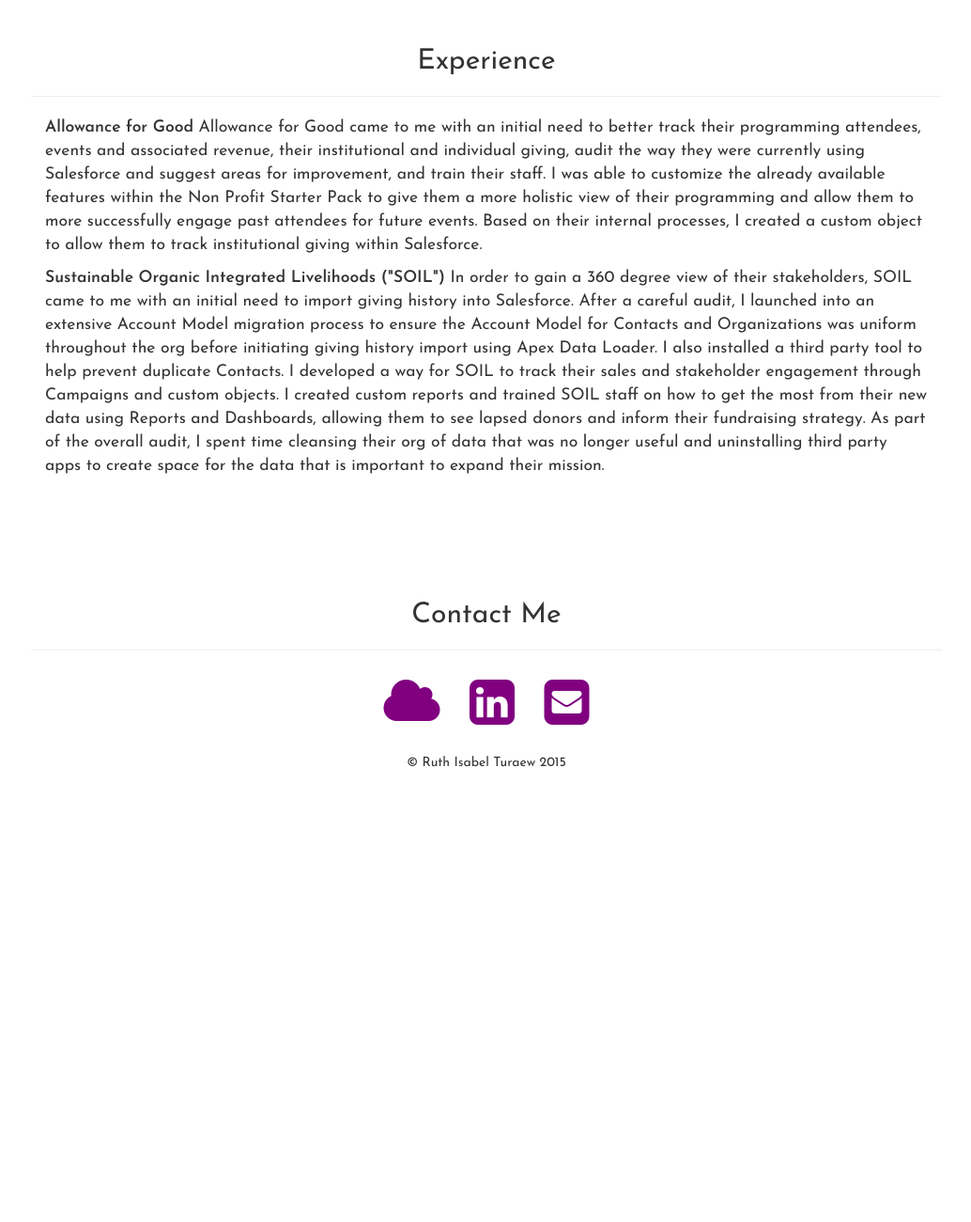
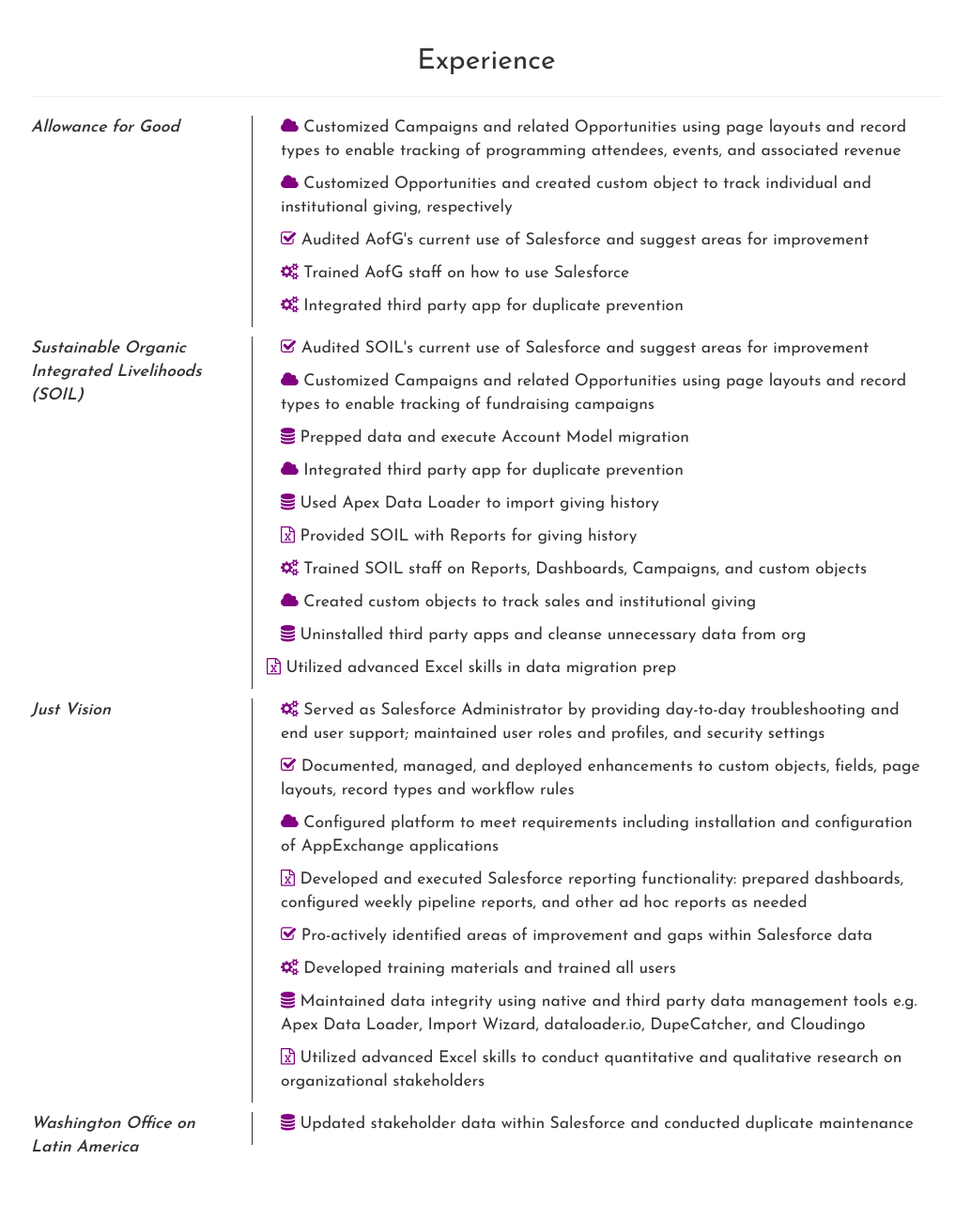
Before and after one commit to PaulTuraew/RITuraew, a website: page index.html in a window 1280 px wide. Shown: the part 1540-2840 px from the top of the page at 94% size, without its empty margins (122-1156 px from the left). Before the commit the page ends 2382 px from the top, so only its background shows below. Drawn offline with nearby package versions, Linux system fonts and the light colour scheme.

Commit message:
updated styling and experience

```diff
--- a/css/custom.css
+++ b/css/custom.css
@@ -109,6 +109,16 @@
   padding: 100px 0 0 0;
 }
 
+.bold-exp{
+  font-weight: bold;
+  font-style: italic;
+}
+
+.border-left{
+  border-left: 1px solid;
+  margin-bottom: 10px;
+}
+
 #contact{
   font-family: 'Josefin Sans', sans-serif;
   font-weight: 400;
--- a/index.html
+++ b/index.html
@@ -79,10 +79,79 @@
     <div class="col-lg-10 col-lg-offset-1">
       <h2 style="text-align:center;">Experience</h2>
       <hr>
-      <p class="copy"><b>Allowance for Good</b>
-        Allowance for Good came to me with an initial need to better track their programming attendees, events and associated revenue, their institutional and individual giving, audit the way they were currently using Salesforce and suggest areas for improvement, and train their staff. I was able to customize the already available features within the Non Profit Starter Pack to give them a more holistic view of their programming and allow them to more successfully engage past attendees for future events. Based on their internal processes, I created a custom object to allow them to track institutional giving within Salesforce.</p>
-        <p class="copy"><b>Sustainable Organic Integrated Livelihoods ("SOIL")</b>
-          In order to gain a 360 degree view of their stakeholders, SOIL came to me with an initial need to import giving history into Salesforce. After a careful audit, I launched into an extensive Account Model migration process to ensure the Account Model for Contacts and Organizations was uniform throughout the org before initiating giving history import using Apex Data Loader.  I also installed a third party tool to help prevent duplicate Contacts. I developed a way for SOIL to track their sales and stakeholder engagement through Campaigns and custom objects. I created custom reports and trained SOIL staff on how to get the most from their new data using Reports and Dashboards, allowing them to see lapsed donors and inform their fundraising strategy. As part of the overall audit, I spent time cleansing their org of data that was no longer useful and uninstalling third party apps to create space for the data that is important to expand their mission.</p>
+      <div class="row">
+        <div class="col-md-3">
+          <p class="bold-exp">Allowance for Good</p>
+        </div>
+        <div class="col-md-9 border-left">
+          <p class="copy"><i class="fa fa-cloud"></i> Customized Campaigns and related Opportunities using page layouts and record types to enable tracking of programming attendees, events, and associated revenue</p>
+
+          <p class="copy"><i class="fa fa-cloud"></i> Customized Opportunities and created custom object to track individual and institutional giving, respectively</p>
+
+          <p class="copy"><i class="fa fa-check-square-o"></i> Audited AofG's current use of Salesforce and suggest areas for improvement</p>
+
+            <p class="copy"><i class="fa fa-cogs"></i> Trained AofG staff on how to use Salesforce</p>
+
+            <p class="copy"><i class="fa fa-cogs"></i> Integrated third party app for duplicate prevention</p>
+          </div>
+        </div> <!--ends inner row-->
+        <div class="row">
+          <div class="col-md-3">
+            <p class="bold-exp">Sustainable Organic Integrated Livelihoods (SOIL)</p>
+          </div>
+          <div class="col-md-9 border-left">
+            <p class="copy"><i class="fa fa-check-square-o"></i> Audited SOIL's current use of Salesforce and suggest areas for improvement</p>
+
+              <p class="copy"><i class="fa fa-cloud"></i> Customized Campaigns and related Opportunities using page layouts and record types to enable tracking of fundraising campaigns</p>
+
+              <p class="copy"><i class="fa fa-database"></i> Prepped data and execute Account Model migration</p>
+
+              <p class="copy"><i class="fa fa-cloud"></i> Integrated third party app for duplicate prevention</p>
+
+              <p class="copy"><i class="fa fa-database"></i> Used Apex Data Loader to import giving history</p>
+
+              <p class="copy"><i class="fa fa-file-excel-o"></i> Provided SOIL with Reports for giving history</p>
+
+              <p class="copy"><i class="fa fa-cogs"></i> Trained SOIL staff on Reports, Dashboards, Campaigns, and custom objects</p>
+
+              <p class="copy"><i class="fa fa-cloud"></i> Created custom objects to track sales and institutional giving</p>
+
+              <p class="copy"><i class="fa fa-database"></i> Uninstalled third party apps and cleanse unnecessary data from org</p>
+
+              <p><i class="fa fa-file-excel-o"></i> Utilized advanced Excel skills in data migration prep</p>
+            </div>
+          </div> <!--ends inner row-->
+          <div class="row">
+            <div class="col-md-3">
+              <p class="bold-exp">Just Vision</p>
+            </div>
+            <div class="col-md-9 border-left">
+              <p class="copy"><i class="fa fa-cogs"></i> Served as Salesforce Administrator by providing day-to-day troubleshooting and end user support; maintained user roles and profiles, and security settings</p>
+
+              <p class="copy"><i class="fa fa-check-square-o"></i> Documented, managed, and deployed enhancements to custom objects, fields, page layouts, record types and workflow rules</p>
+
+              <p class="copy"><i class="fa fa-cloud"></i> Configured platform to meet requirements including installation and configuration of AppExchange applications</p>
+
+              <p class="copy"><i class="fa fa-file-excel-o"></i> Developed and executed Salesforce reporting functionality: prepared dashboards, configured weekly pipeline reports, and other ad hoc reports as needed</p>
+
+              <p class="copy"><i class="fa fa-check-square-o"></i> Pro-actively identified areas of improvement and gaps within Salesforce data</p>
+
+              <p class="copy"><i class="fa fa-cogs"></i> Developed training materials and trained all users</p>
+
+              <p class="copy"><i class="fa fa-database"></i> Maintained data integrity using native and third party data management tools e.g. Apex Data Loader, Import Wizard, dataloader.io, DupeCatcher, and Cloudingo</p>
+
+              <p class="copy"><i class="fa fa-file-excel-o"></i> Utilized advanced Excel skills to conduct quantitative and qualitative research on organizational stakeholders
+              </p>
+            </div>
+          </div> <!--ends inner row-->
+          <div class="row">
+            <div class="col-md-3">
+              <p class="bold-exp">Washington Office on Latin America</p>
+            </div>
+            <div class="col-md-9 border-left">
+              <p class="copy"><i class="fa fa-database"></i> Updated stakeholder data within Salesforce and conducted duplicate maintenance</p>
+            </div>
+          </div> <!--ends inner row-->
         </div>
       </div>
     </section>
```
